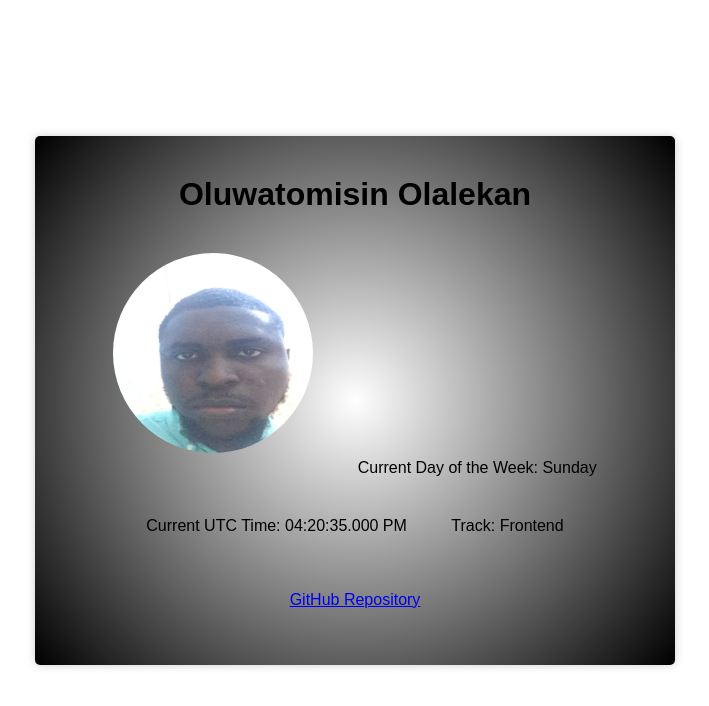
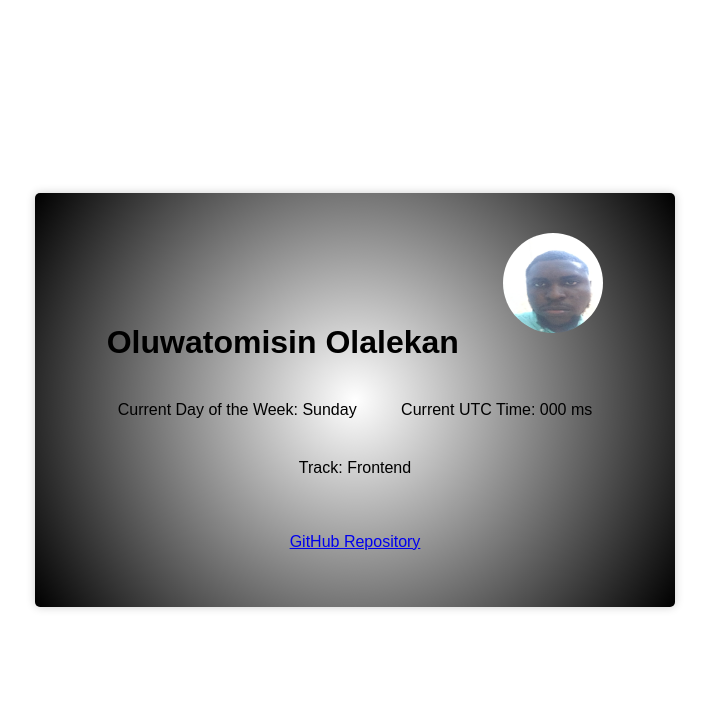
Before and after one commit to beko-ojo/HNG-projects, a plain HTML site: page index.html in a window 1280 px wide. Shown: the whole page, without its empty margins (285-994 px from the left). Drawn offline with Linux system fonts and the light colour scheme.

Commit message:
Add files via upload

```diff
--- a/Index.js
+++ b/Index.js
@@ -5,9 +5,21 @@ function updateDayOfWeek() {
     const dayOfWeek = daysOfWeek[currentDate.getUTCDay()];
     document.getElementById("dayOfWeek").textContent = dayOfWeek;
 }
+function updateUTCTime() {
+    const currentDate = new Date();
+    const milliseconds = currentDate.getUTCMilliseconds().toString().padStart(3, '0');
 
+    const utcTime = `${milliseconds} ms`;
 
-function updateUTCTime() {
+    document.getElementById("utcTime").textContent = utcTime;
+}
+
+updateDayOfWeek();
+updateUTCTime();
+setInterval(updateDayOfWeek, 100);
+setInterval(updateUTCTime, 100);
+
+/* function updateUTCTime() {
     const currentDate = new Date();
     const hours = currentDate.getUTCHours();
     const minutes = currentDate.getUTCMinutes().toString().padStart(2, '0');
@@ -28,8 +40,18 @@ function updateUTCTime() {
 
     document.getElementById("utcTime").textContent = utcTime;
 }
+ */
+/* In this modified function:
 
-updateDayOfWeek();
-updateUTCTime();
-setInterval(updateDayOfWeek, 100);
-setInterval(updateUTCTime, 100);
+We use currentDate.getUTCMilliseconds() to get the UTC milliseconds.
+
+We format the milliseconds to always have three digits using .toString().padStart(3, '0').
+
+We create the utcTime string by appending " ms" to the formatted milliseconds.
+
+Finally, we set the textContent of the "utcTime" element to the utcTime string.
+
+With this change, your function will display the UTC time in milliseconds only, without hours or minutes.
+
+
+ */
--- a/Main.css
+++ b/Main.css
@@ -1,6 +1,5 @@
 body {
     font-family: Arial, sans-serif;
-    /*background: radial-gradient(circle, #f0f0f0, #ddd);*/
     margin: 0;
     padding: 0;
     display: flex;
@@ -9,9 +8,7 @@ body {
     min-height: 100vh;
 }
 
-
 .container {
-    /*background: radial-gradient(circle, #000, #fff);*/
     background: radial-gradient(circle at center, #fff, transparent);
     max-width: 600px;
     padding: 20px;
@@ -19,7 +16,6 @@ body {
     border-radius: 5px;
     box-shadow: 0 0 10px rgba(0, 0, 0, 0.2);
     text-align: center;
-    /*background-size: contain;*/
 }
 
 h1 {
@@ -29,10 +25,11 @@ h1 {
 img {
     border-radius: 50%;
     margin-top: 10px;
+    width: 100px; /* Reduce image width to 100px */
+    height: 100px; /* Reduce image height to 100px */
 }
 
 [data-testid] {
-    /* border: 1px solid #ccc; */
     padding: 10px;
     margin: 10px;
     display: inline-block;
```
